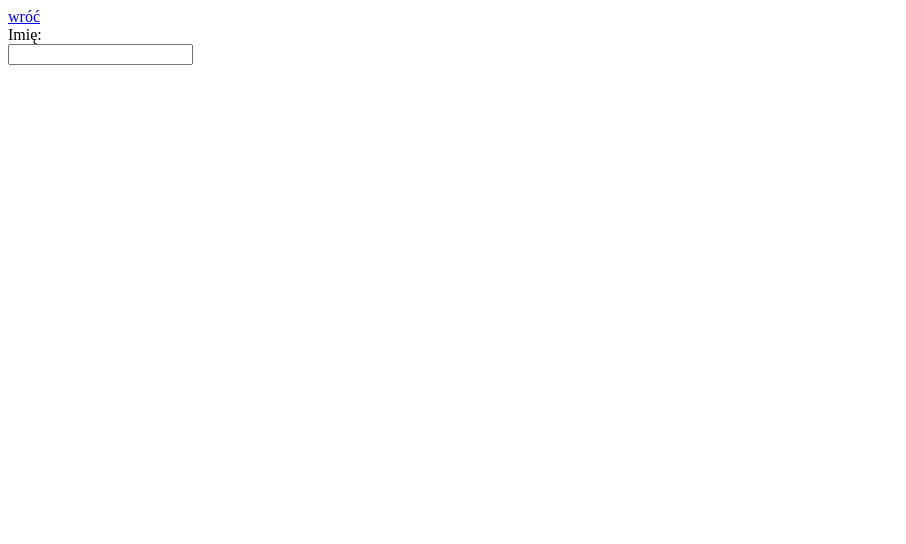
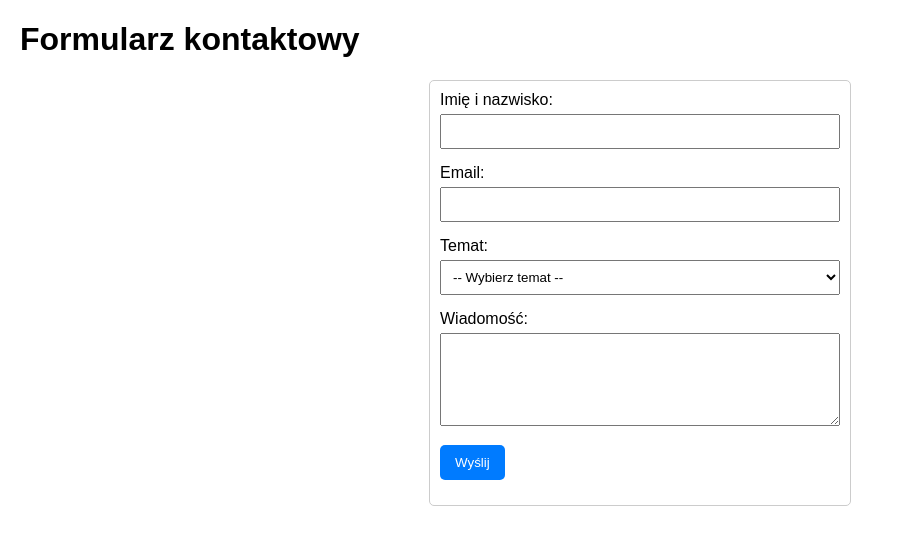
Before and after one commit to bonie-tak/bonie-tak1, a plain HTML site: page formularz_kubica.html in a window 1280 px wide. Shown: the whole page, without its empty margins (0-906 px from the left). Drawn offline with Linux system fonts and the light colour scheme.

Commit message:
formularz_kubica.html

```diff
--- a/formularz_kubica.html
+++ b/formularz_kubica.html
@@ -1,15 +1,79 @@
 <!DOCTYPE html>
-<html lang="pl-PL">
-<html>
+<html lang="en">
 <head>
-             <meta charset="utf-8">
-             <title>kubica formularz</title>
+    <meta charset="UTF-8">
+    <meta name="viewport" content="width=device-width, initial-scale=1.0">
+    <title>Formularz</title>
+    <style>
+        body {
+            font-family: Arial, sans-serif;
+            margin: 20px;
+        }
+        form {
+            max-width: 400px;
+            margin: 0 auto;
+            padding: 10px;
+            border: 1px solid #ccc;
+            border-radius: 5px;
+        }
+        .form-group {
+            margin-bottom: 15px;
+        }
+        .form-group label {
+            display: block;
+            margin-bottom: 5px;
+        }
+        .form-group input, .form-group select, .form-group textarea {
+            width: 100%;
+            padding: 8px;
+            box-sizing: border-box;
+        }
+        .form-group button {
+            padding: 10px 15px;
+            background-color: #007BFF;
+            color: white;
+            border: none;
+            border-radius: 5px;
+            cursor: pointer;
+        }
+        .form-group button:hover {
+            background-color: #0056b3;
+        }
+    </style>
 </head>
 <body>
-<A HREF="sprawdzian 1.0.html"> wróć </A>  <br>
 
+<h1>Formularz kontaktowy</h1>
 <form action="/submit" method="post">
-    <label for="name">Imię:</label><br>
-    <input type="text" id="name" name="name" required><br><br>
+    <div class="form-group">
+        <label for="name">Imię i nazwisko:</label>
+        <input type="text" id="name" name="name" required>
+    </div>
+
+    <div class="form-group">
+        <label for="email">Email:</label>
+        <input type="email" id="email" name="email" required>
+    </div>
+
+    <div class="form-group">
+        <label for="subject">Temat:</label>
+        <select id="subject" name="subject" required>
+            <option value="">-- Wybierz temat --</option>
+            <option value="support">Wsparcie</option>
+            <option value="sales">Sprzedaż</option>
+            <option value="other">Inne</option>
+        </select>
+    </div>
+
+    <div class="form-group">
+        <label for="message">Wiadomość:</label>
+        <textarea id="message" name="message" rows="5" required></textarea>
+    </div>
+
+    <div class="form-group">
+        <button type="submit">Wyślij</button>
+    </div>
+</form>
+
 </body>
 </html>
```
Lines whose indentation alone changed are shown as unchanged.
